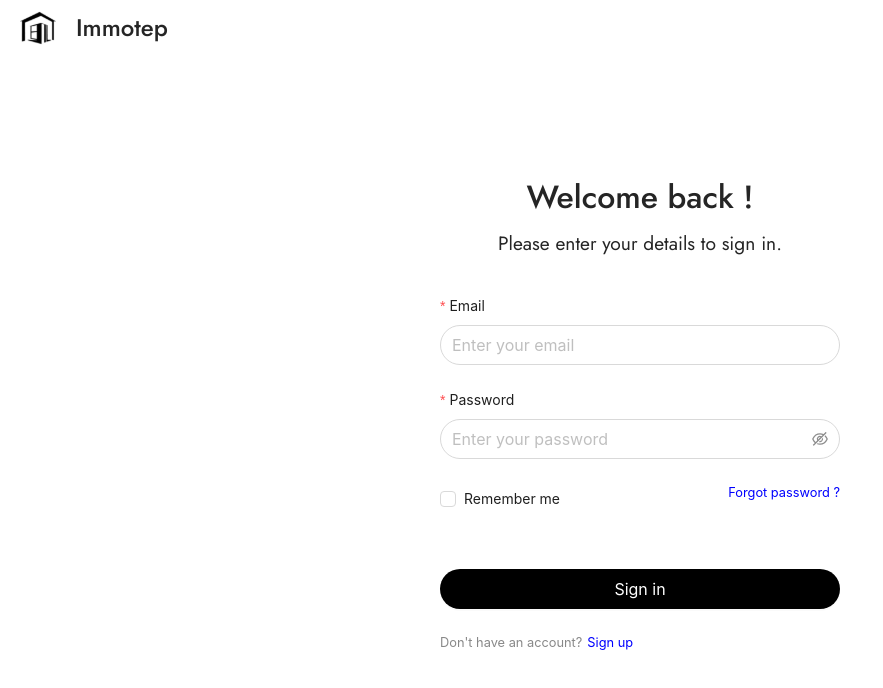
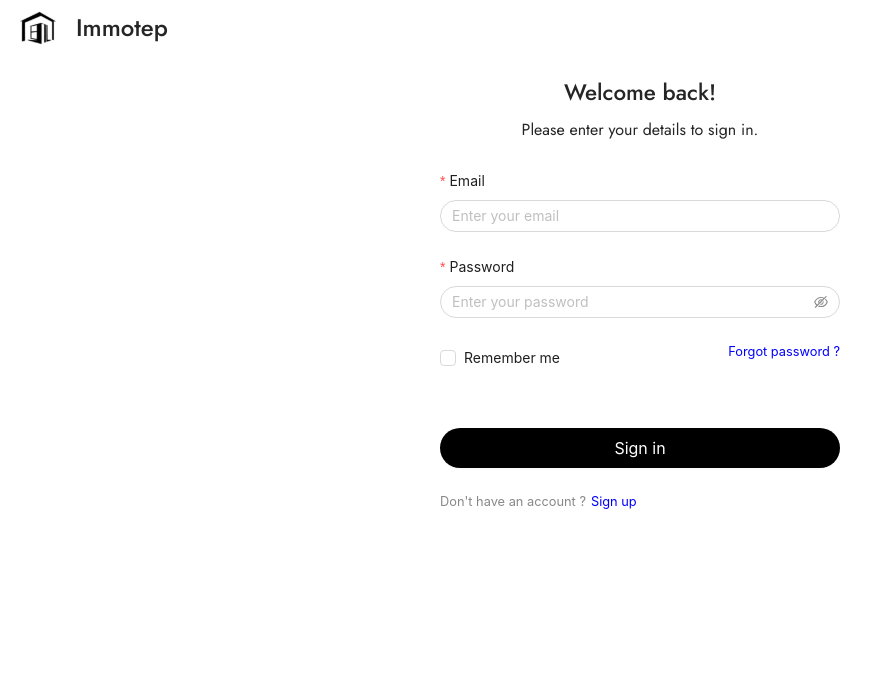
Before and after one commit to Immotep-EIP/Immotep, a React (Vite) app in the folder Code/Web/: page / in a window 1280 px wide. Shown: the top 688 px of the page, without its empty margins (0-883 px from the left). Built offline with nearby package versions, Linux system fonts and the light colour scheme; no server answers.

Commit message:
feat(trasnlation) : i18n is implemented && login and register page are using it

```diff
--- a/Code/Web/package.json
+++ b/Code/Web/package.json
@@ -16,9 +16,11 @@
     "antd": "^5.21.2",
     "axios": "^1.7.7",
     "eslint-import-resolver-alias": "^1.1.2",
+    "i18next": "^23.16.1",
     "qs": "^6.13.0",
     "react": "^18.3.1",
     "react-dom": "^18.3.1",
+    "react-i18next": "^15.0.3",
     "react-router-dom": "^6.26.2",
     "typescript": "5.5.4"
   },
@@ -26,6 +28,7 @@
     "@testing-library/jest-dom": "^6.5.0",
     "@testing-library/react": "^16.0.1",
     "@types/axios": "^0.9.36",
+    "@types/i18next": "^12.1.0",
     "@types/jest": "^29.5.13",
     "@types/node": "^22.6.1",
     "@types/qs": "^6.9.16",
--- a/Code/Web/src/App.tsx
+++ b/Code/Web/src/App.tsx
@@ -1,5 +1,7 @@
 import React from 'react'
 import { BrowserRouter as Router, Routes, Route } from 'react-router-dom'
+
+import './translation/i18n.tsx'
 
 import NavigationEnum from '@/enums/NavigationEnum'
 import MainLayout from '@/components/MainLayout/MainLayout.tsx'
--- a/Code/Web/src/components/AuthentificationPage/AuthentificationPage.module.css
+++ b/Code/Web/src/components/AuthentificationPage/AuthentificationPage.module.css
@@ -6,6 +6,7 @@
   height: 100vh;
   width: 100%;
   background-color: white;
+  overflow: scroll;
 }
 
 /*! HEADER */
@@ -36,9 +37,10 @@
   flex-direction: column;
   align-items: center;
   justify-content: center;
-  height: calc(100vh - 7vh);
+  /* height: calc(100vh - 7vh); */
   width: 100%;
   color: #252525;
+  margin-top: 20px;
 }
 
 .childrenContainer {
@@ -47,5 +49,5 @@
   align-items: center;
   justify-content: center;
   width: 100%;
-  margin: 30px;
+  margin-top: 20px;
 }
--- a/Code/Web/src/components/AuthentificationPage/AuthentificationPage.tsx
+++ b/Code/Web/src/components/AuthentificationPage/AuthentificationPage.tsx
@@ -21,10 +21,10 @@ const AuthentificationPage: React.FC<AuthentificationPageProps> = (
       <div className={style.contentContainer}>
         <PageTitle title={title} size="title" />
         <PageTitle title={subtitle} size="subtitle" />
+      </div>
 
-        <div className={style.childrenContainer}>
-          {children}
-        </div>
+      <div className={style.childrenContainer}>
+        {children}
       </div>
 
     </div>
--- a/Code/Web/src/components/PageText/Text.tsx
+++ b/Code/Web/src/components/PageText/Text.tsx
@@ -10,7 +10,7 @@ const PageTitle: React.FC<PageTitleProps> = ({ title, size }) => (
   <span
       className={style.pageTitle}
       style={{
-        fontSize: size === 'subtitle' ? '1.2rem' : '2rem',
+        fontSize: size === 'subtitle' ? '1rem' : '1.4rem',
         fontWeight: size === 'subtitle' ? 400 : 500,
         marginBottom: '.5rem',
       }}
--- /dev/null
+++ b/Code/Web/src/translation/i18n.tsx
@@ -0,0 +1,20 @@
+// i18n.ts
+import i18n from 'i18next'
+import { initReactI18next } from 'react-i18next'
+
+import en from './locales/en.json'
+
+const resources = {
+  en: { translation: en }
+}
+
+i18n.use(initReactI18next).init({
+  resources,
+  lng: 'en',
+  fallbackLng: 'en',
+  interpolation: {
+    escapeValue: false
+  }
+})
+
+export default i18n
--- /dev/null
+++ b/Code/Web/src/translation/locales/en.json
@@ -0,0 +1,58 @@
+{
+  "components": {
+    "input": {
+      "email": {
+        "label": "Email",
+        "placeholder": "Enter your email",
+        "error": "Please fill your email."
+      },
+      "password": {
+        "label": "Password",
+        "placeholder": "Enter your password",
+        "error": "Please fill your password."
+      },
+      "confirmPassword": {
+        "label": "Confirm password",
+        "placeholder": "Confirm your password",
+        "error": "Please fill your password confirmation."
+      },
+      "firstName": {
+        "label": "First name",
+        "placeholder": "Enter your first name",
+        "error": "Please fill your first name."
+      },
+      "lastName": {
+        "label": "Last name",
+        "placeholder": "Enter your last name",
+        "error": "Please fill your last name."
+      }
+    },
+    "button": {
+      "signIn": "Sign in",
+      "signUp": "Sign up",
+      "rememberMe": "Remember me",
+      "askForgotPassword": "Forgot password ?"
+    }
+  },
+  "pages": {
+    "login": {
+      "title": "Welcome back!",
+      "description": "Please enter your details to sign in.",
+      "dontHaveAccount": "Don't have an account ?",
+      "connectionSuccess": "You are now connected.",
+      "connectionError": "An error occurred while trying to connect, please try again.",
+      "fillFields": "Please fill all fields."
+    },
+    "register": {
+      "title": "Create an account",
+      "description": "Join immotep for your peace of mind !",
+      "agreeTerms": "I agree to all Term, Privacy Policy and Fees",
+      "alreadyHaveAccount": "Already have an account?",
+      "registerSuccess": "You are now registered.",
+      "registerError": "An error occurred while trying to register, please try again.",
+      "emailAlreadyUsed": "This email is already used.",
+      "confirmPasswordError": "Passwords do not match.",
+      "fillFields": "Please fill all fields."
+    }
+  }
+}
--- a/Code/Web/src/views/Authentification/Login/Login.tsx
+++ b/Code/Web/src/views/Authentification/Login/Login.tsx
@@ -1,4 +1,6 @@
-import React from 'react'
+import React, { useEffect } from 'react'
+import { useTranslation } from 'react-i18next'
+
 import { Button, Input, Form, message, Checkbox } from 'antd'
 import type { FormProps } from 'antd'
 
@@ -13,6 +15,27 @@ const Login: React.FC = () => {
   const { goToSignup, goToOverview, goToForgotPassword } = useNavigation()
   const { login } = useAuth()
 
+  const { t } = useTranslation()
+
+  useEffect(() => {
+    if (sessionStorage.getItem('access_token') &&
+      sessionStorage.getItem('refresh_token') &&
+      sessionStorage.getItem('expires_in')
+    ) {
+      sessionStorage.removeItem('access_token')
+      sessionStorage.removeItem('refresh_token')
+      sessionStorage.removeItem('expires_in')
+    }
+
+    if (
+      localStorage.getItem('access_token') &&
+      localStorage.getItem('refresh_token') &&
+      localStorage.getItem('expires_in')
+    ) {
+      goToOverview()
+    }
+  }, [])
+
   const onFinish: FormProps<UserToken>['onFinish'] = async values => {
     try {
       const loginValues = {
@@ -21,22 +44,22 @@ const Login: React.FC = () => {
       }
       loginValues.grant_type = 'password'
       await login(loginValues)
-      message.success('Login successful')
+      message.success(t('pages.login.connectionSuccess'))
       goToOverview()
     } catch (error: any) {
       if (error.response.status === 401)
-        message.error('Login failed, please try again !')
+        message.error(t('pages.login.connectionError'))
     }
   }
 
   const onFinishFailed: FormProps<UserToken>['onFinishFailed'] = () => {
-    message.error('An error occured, please try again')
+    message.error(t('pages.login.fillFields'))
   }
 
   return (
     <AuthentificationPage
-      title="Welcome back !"
-      subtitle="Please enter your details to sign in."
+      title={t('pages.login.title')}
+      subtitle={t('pages.login.description')}
     >
       <Form
         name="basic"
@@ -48,32 +71,32 @@ const Login: React.FC = () => {
         style={{ width: '90%', maxWidth: '400px' }}
       >
         <Form.Item
-          label="Email"
+          label={t('components.input.email.label')}
           name="username"
-          rules={[{ required: true, message: 'Please input your email!' }]}
+          rules={[{ required: true, message: t('components.input.email.error') }]}
         >
           <Input
             className="input"
-            size="large"
-            placeholder="Enter your email"
+            size="middle"
+            placeholder={t('components.input.email.placeholder')}
           />
         </Form.Item>
 
         <Form.Item
-          label="Password"
+          label={t('components.input.password.label')}
           name="password"
-          rules={[{ required: true, message: 'Please input your password!' }]}
+          rules={[{ required: true, message: t('components.input.password.error') }]}
         >
           <Input.Password
             className="input"
-            size="large"
-            placeholder="Enter your password"
+            size="middle"
+            placeholder={t('components.input.password.placeholder')}
           />
         </Form.Item>
 
         <div className={style.optionsContainer}>
           <Form.Item name="rememberMe" valuePropName="checked">
-            <Checkbox>Remember me</Checkbox>
+            <Checkbox>{t('components.button.rememberMe')}</Checkbox>
           </Form.Item>
           <span
             className={style.footerLink}
@@ -84,7 +107,7 @@ const Login: React.FC = () => {
               if (e.key === 'Enter') goToForgotPassword()
             }}
           >
-            Forgot password ?
+            {t('components.button.askForgotPassword')}
           </span>
         </div>
 
@@ -96,12 +119,14 @@ const Login: React.FC = () => {
             color="default"
             variant="solid"
           >
-            Sign in
+            {t('components.button.signIn')}
           </Button>
         </Form.Item>
 
         <div className={style.dontHaveAccountContainer}>
-          <span className={style.footerText}>Don&apos;t have an account?</span>
+          <span className={style.footerText}>
+            {t('pages.login.dontHaveAccount')}
+          </span>
           <span
             className={style.footerLink}
             onClick={goToSignup}
@@ -111,7 +136,7 @@ const Login: React.FC = () => {
               if (e.key === 'Enter') goToSignup()
             }}
           >
-            Sign up
+            {t('components.button.signUp')}
           </span>
         </div>
       </Form>
--- a/Code/Web/src/views/Authentification/Register/Register.module.css
+++ b/Code/Web/src/views/Authentification/Register/Register.module.css
@@ -13,8 +13,6 @@
   align-items: flex-start;
   justify-content: space-between;
   width: 100%;
-  margin-top: 20px;
-  margin-bottom: 30px;
 }
 
 .forgotPassword {
@@ -36,7 +34,8 @@
   flex-direction: row;
   align-items: center;
   justify-content: flex-start;
-  margin-top: 20px;
+  margin-top: 10px;
+  margin-bottom: 20px;
   width: 100%;
 }
 
```
Also changed, not shown: Code/Web/src/views/Authentification/Register/Register.tsx (+42 -30 lines).
